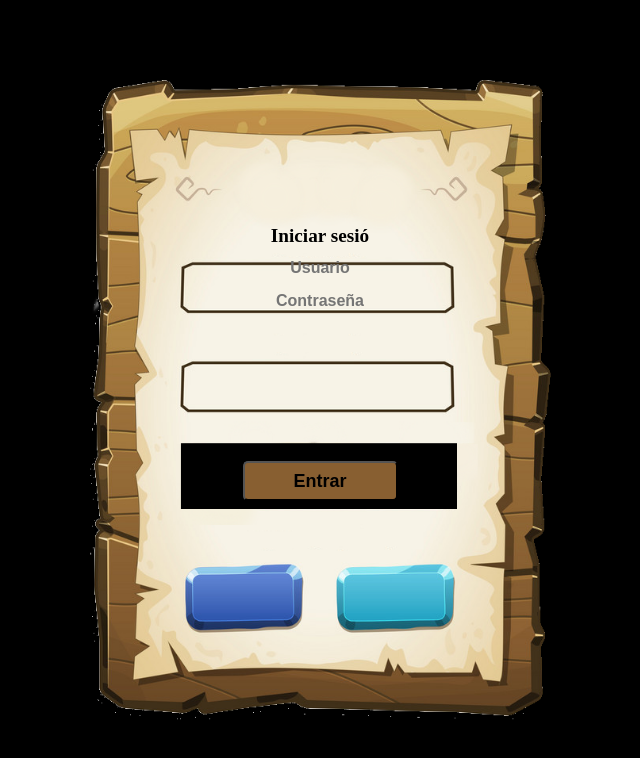
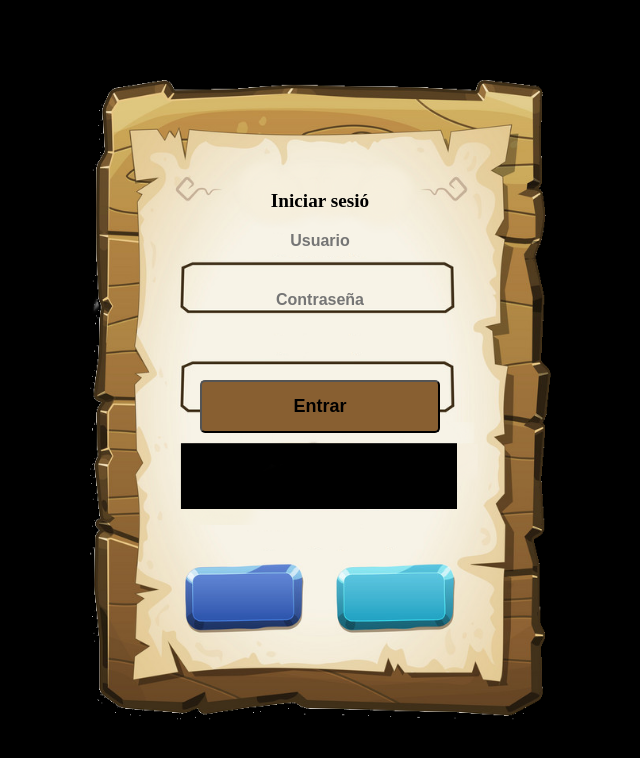
Before and after one commit to RaulRLM/user, a plain HTML site: page index.html in a window 1280 px wide. Shown: the whole page, without its empty margins (320-960 px from the left). Drawn offline with Linux system fonts and the light colour scheme.

Commit message:
Update index.html

```diff
--- a/index.html
+++ b/index.html
@@ -69,6 +69,154 @@
             font-weight: bold;
             font-size: large;
         }
+        @media (min-width:374px) {
+            h1 {
+            font-weight: bold;
+            margin-top: 130px;
+            font-size:larger
+
+        }
+        input:nth-of-type(1) {
+            background-color: transparent;
+            margin-bottom: 15px; /* Espacio entre los campos */
+            padding: 10px; /* Añadir espacio interno */
+            font-size: 16px; /* Tamaño de fuente */
+            border: none;
+            width: 40%;
+            text-align: center; /* Centra el texto del placeholder */
+            position: relative;
+            top: -6px; /* Ajusta la posición vertical */
+
+
+        }
+        input:nth-of-type(2) {
+            background-color: transparent;
+            font-size: 16px; /* Tamaño de fuente */
+            border: none;
+            width: 40%;
+            text-align: center; /* Centra el texto del placeholder */
+            outline: none; /* Elimina el borde de enfoque */
+            position: absolute; /* Establece posición absoluta */
+            top: 294px;
+
+
+          }
+          button {
+            background-color: #885F31;
+            height: 46px;
+            width: 185px;
+            margin-top: 18.5%;
+            border-radius: 5px;
+            font-weight: bold;
+            font-size: large;
+        }
+    }
+
+    @media (min-width:424px){
+
+h1 {
+font-weight: bold;
+margin-top: 120px;
+font-size:larger
+
+}
+input:nth-of-type(1) {
+background-color: transparent;
+margin-bottom: 15px; /* Espacio entre los campos */
+padding: 10px; /* Añadir espacio interno */
+font-size: 16px; /* Tamaño de fuente */
+border: none;
+width: 40%;
+text-align: center; /* Centra el texto del placeholder */
+position: relative;
+top: -6px; /* Ajusta la posición vertical */
+
+
+}
+input:nth-of-type(2) {
+background-color: transparent;
+font-size: 16px; /* Tamaño de fuente */
+border: none;
+width: 40%;
+text-align: center; /* Centra el texto del placeholder */
+outline: none; /* Elimina el borde de enfoque */
+position: absolute; /* Establece posición absoluta */
+top: 289px;
+
+
+}
+button {
+background-color: #885F31;
+height: 53px;
+width: 209px;
+margin-top: 20%;
+border-radius: 5px;
+font-weight: bold;
+font-size: large;
+}
+
+}
+@media (min-width:768px) {
+
+    h1 {
+font-weight: bold;
+margin-top: 110px;
+font-size:larger
+
+}
+input:nth-of-type(1) {
+background-color: transparent;
+margin-bottom: 15px; /* Espacio entre los campos */
+padding: 10px; /* Añadir espacio interno */
+font-size: 16px; /* Tamaño de fuente */
+border: none;
+width: 40%;
+text-align: center; /* Centra el texto del placeholder */
+position: relative;
+top: -3px; /* Ajusta la posición vertical */
+
+
+}
+input:nth-of-type(2) {
+background-color: transparent;
+font-size: 16px; /* Tamaño de fuente */
+border: none;
+width: 40%;
+text-align: center; /* Centra el texto del placeholder */
+outline: none; /* Elimina el borde de enfoque */
+position: absolute; /* Establece posición absoluta */
+top: 290px;
+
+
+}
+button {
+background-color: #885F31;
+height: 53px;
+width: 240px;
+margin-top: 13.5%;
+border-radius: 5px;
+font-weight: bold;
+font-size: large;
+}
+
+
+}
+@media (min-width:1024px) {
+
+button {
+background-color: #885F31;
+height: 53px;
+width: 240px;
+margin-top: 10%;
+border-radius: 5px;
+font-weight: bold;
+font-size: large;
+}
+
+
+}
+
+
 
 
     </style>
```
